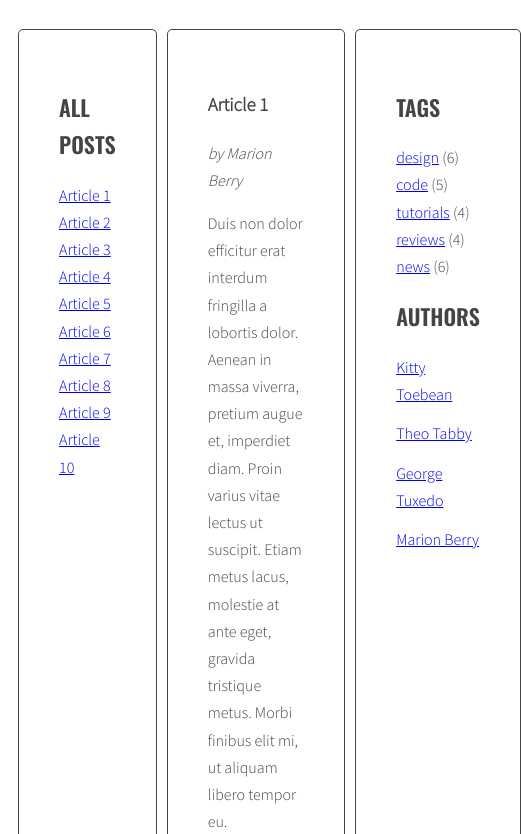
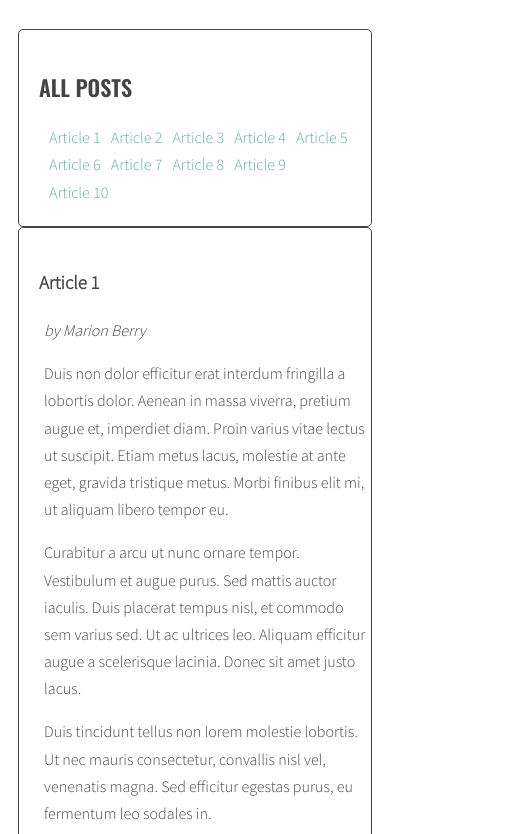
Before and after one commit to BartoszGlinka/javascript-blog, a website: page index.html in a window 390 px wide. Shown: the part 214-1048 px from the top of the page, 521 px wide, since content can reach past the window. Drawn offline with nearby package versions, Linux system fonts and the light colour scheme.

```diff
--- a/sass/style.scss
+++ b/sass/style.scss
@@ -14,7 +14,10 @@
 *, *::before, *::after {
   box-sizing: border-box;
 }
-
+a {
+    color: #58B19F;
+    text-decoration: none;
+}
 body {
   background: $color-light;
   font-family: $font-text;
@@ -54,12 +57,14 @@
 
 .posts {
   flex: 2 0 0;
+  position: relative;
+  min-height: 650px;
 }
 
 .sidebar, .posts {
   background: $color-light;
   margin-right: 10px;
-  padding: 40px;
+  padding: 20px;
   border: 1px solid $color-dark;
   border-radius: 5px;
 }
@@ -72,6 +77,7 @@
   font-size: 104px;
   line-height: 1;
   text-align: center;
+  color: #58B19F;
 }
 
 /* Lists */
@@ -102,14 +108,21 @@
 /* Post */
 
 .post {
-  display: none;
+  position: absolute;
+  opacity: 0;
   &.active {
-    display: block;
+    z-index: 1;
+    opacity: 1;
+    transition: 2s;
   }
 }
 
 .post-author {
   font-style: italic;
+}
+
+.post p {
+  padding: 0 5px;
 }
 
 .post-tags {
@@ -118,3 +131,75 @@
     margin: 0 10px 0 0;
   }
 }
+
+/*Media Queries*/
+@media screen and (max-width: 992px) {
+
+    /*Layout*/
+    .wrapper {
+        flex-direction: column;
+
+    }
+
+    .posts {
+        min-height: 500px;
+    }
+
+    /*List*/
+    .list li {
+        display: inline-block;
+        padding-left: 10px;
+    }
+
+
+}
+
+@media screen and (max-width: 762px) {
+
+    /*Layout*/
+
+    .posts {
+        min-height: 570px;
+    }
+
+}
+
+@media screen and (max-width: 576px) {
+
+    /*Layout*/
+
+    .posts {
+        min-height: 650px;
+    }
+
+}
+
+@media screen and (max-width: 450px) {
+
+    /*Layout*/
+
+    .posts {
+        min-height: 750px;
+    }
+
+}
+
+@media screen and (max-width: 360px) {
+
+    /*Layout*/
+
+    .posts {
+        min-height: 950px;
+    }
+
+}
+
+@media screen and (max-width: 260px) {
+
+    /*Layout*/
+
+    .posts {
+        min-height: 1050px;
+    }
+
+}
```
Also changed, not shown: package.json (+11 -4 lines), .editorconfig.json (added), .eslintrc.js (added), .eslintrc.json (added), .stylelintrc.json (added), css/style.css, 2 other files.
